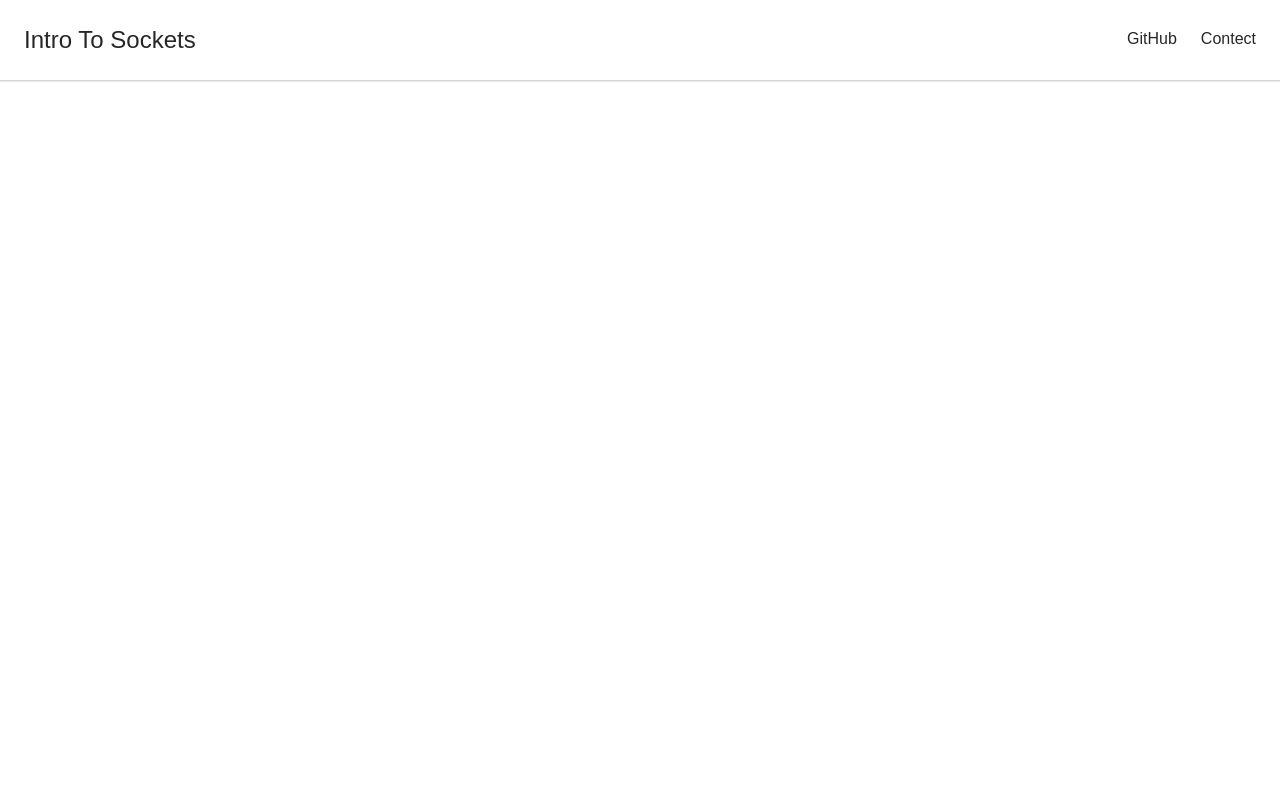
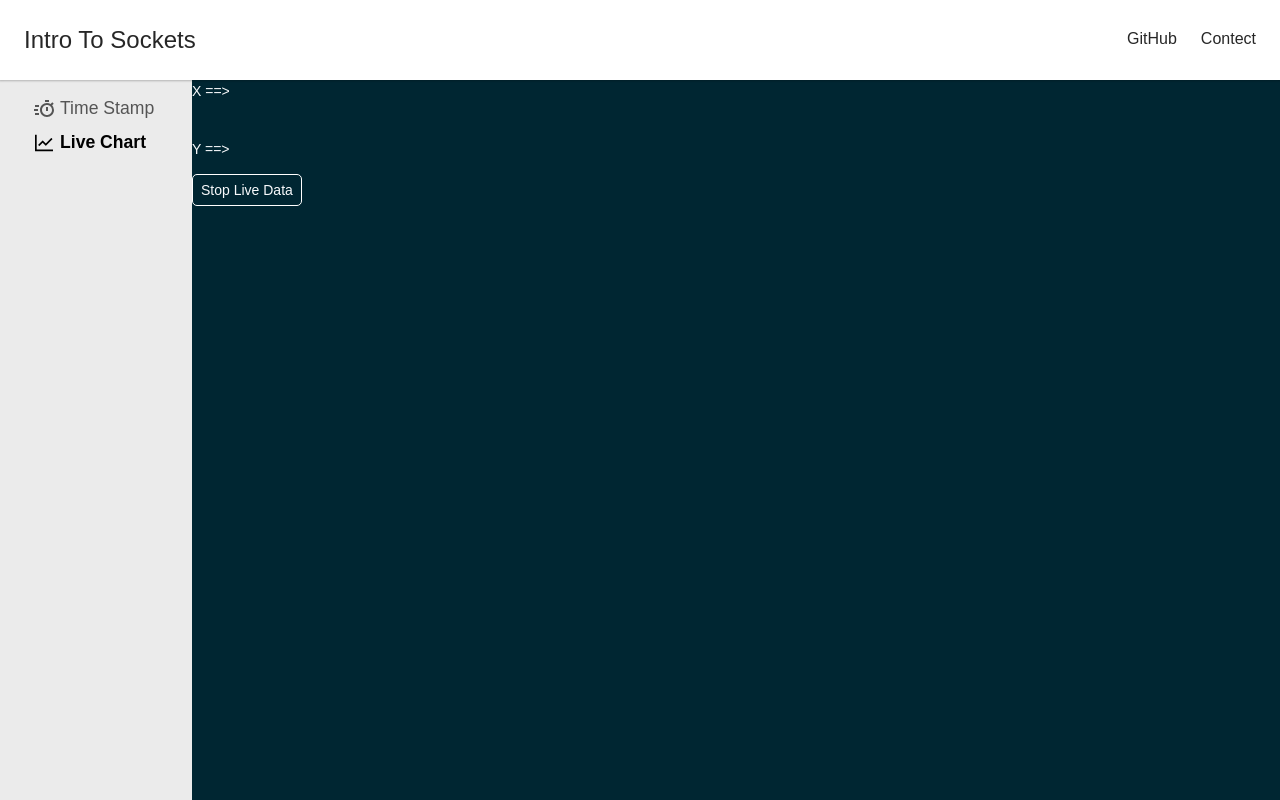
Before and after one commit to munsif12/intro-to-sockets, a React (Create React App) app in the folder client/: page /livechart in a window 1280 px wide. Built offline with nearby package versions, Linux system fonts and the light colour scheme; no server answers.

Commit message:
new page -> live chart
in progress

```diff
--- a/client/src/App.js
+++ b/client/src/App.js
@@ -2,6 +2,7 @@ import Navbar from "./components/Navbar";
 import Layout from './layout'
 import TimeStamp from "./pages/TimeStamp";
 import { BrowserRouter, Routes, Route } from 'react-router-dom';
+import LiveChart from "./pages/LiveChart";
 function App() {
 
   // console.log(selectedDays.map(val => obj[val]?.weight));    -----------> What will be the output of this code! <-------------
@@ -15,12 +16,16 @@ function App() {
             <TimeStamp />
           </Layout >}
           />
-          <Route exact path='/test' element={<Layout >
-            <div className="Test bg-white w-full">
-              {[...Array(100).keys()].map(val => (<p>{`test - val ${val}`}</p>))}</div>
+          <Route exact path='/livechart' element={<Layout >
+            <LiveChart />
           </Layout >}
           />
-
+          <Route exact path='*' element={<Layout >
+            <div className="notFound h-[100%] flex justify-center items-center">
+              <h1 className="text-white text-[7rem]">404 Not Found :( </h1>
+            </div>
+          </Layout >}
+          />
         </Routes>
       </BrowserRouter>
 
--- a/client/src/components/Sidebar.js
+++ b/client/src/components/Sidebar.js
@@ -1,17 +1,20 @@
 import { useEffect, useRef, useState } from 'react';
 import { Link, useLocation } from 'react-router-dom';
-// import { FaBeer } from 'react-icons/fa';
+import { BiTimer } from 'react-icons/bi';
+import { AiOutlineLineChart } from "react-icons/ai";
 
 const sidebarNavItems = [
     {
-        display: 'TimeStamp',
+        display: 'Time Stamp',
         to: '/',
+        icon: <BiTimer />,
         section: ''
     },
     {
-        display: 'Test',
-        to: '/test',
-        section: 'test'
+        display: 'Live Chart',
+        to: '/livechart',
+        icon: <AiOutlineLineChart />,
+        section: 'livechart'
     },
 ]
 
@@ -31,7 +34,8 @@ function Sidebar() {
                 sidebarNavItems.map((item, index) => (
                     <Link to={item.to} key={index}>
                         <div className={`sidebar__menu__item ${activeIndex === index ? 'active' : ''}`}>
-                            <div className="sidebar__menu__item__text">
+                            <div className="sidebar__menu__item__text flex justify-start items-center gap-1">
+                                <span className='text-2xl'>{item.icon}</span>
                                 {item.display}
                             </div>
                         </div>
--- a/client/src/index.css
+++ b/client/src/index.css
@@ -32,7 +32,7 @@
     @apply list-none cursor-pointer
 }
 .navLinks ul li::after{
-        content: '';
+    content: '';
     width: 0px;
     height: 2px;
     display: block;
@@ -67,4 +67,10 @@ font-family:'Titillium Web', sans-serif;
 	 color: #000;
      font-weight: 700;
 }
+
+/* Live Charrt */
+.btnLiveDataStop{
+    border:1px solid white;
+    border-radius:5px;
 }
+}
--- /dev/null
+++ b/client/src/pages/LiveChart.js
@@ -0,0 +1,63 @@
+import React, { useState, useEffect } from 'react'
+import Socket from 'socket.io-client'
+import Chart from 'react-apexcharts'
+
+
+const ENDPOINT = process.env.ENDPOINT || "http://localhost:4001/";
+const options = {
+    chart: {
+        id: "basic-bar"
+    },
+    xaxis: {
+        categories: [1991, 1992, 1993, 1994, 1995, 1996, 1997, 1998]
+    }
+}
+function LiveChart() {
+
+    const socket = Socket(ENDPOINT);
+    const [Status, setStatus] = useState('resume');
+    const [XY, setXY] = useState({
+        X: [],
+        Y: []
+    });
+    useEffect(() => {
+        //to trigger the event on the server
+        socket.emit('getChartValuesXY', { id: 2 });
+        // to get the data after the event is triggered
+        socket.on('result', data => {
+            setXY(prevValue => {
+                return {
+                    X: [...prevValue.X, data.X],
+                    Y: [...prevValue.Y, data.Y]
+                }
+            })
+        })
+    }, []);
+
+    const stopLiveData = () => {
+        if (Status === 'resume') {
+            socket.emit('stopLiveData');
+            setStatus('pause')
+        }
+        else {
+            socket.emit('getChartValuesXY');
+            setStatus('resume')
+        }
+    }
+    return (
+        <div className='text-slate-50'>
+            {/* <Chart
+                options={options}
+                series={XY.X}
+                type="line"
+                width="500"
+            /> */}
+            <p>X {'==>'} {XY.X}</p>
+            <br></br>
+            <p>Y {'==>'} {XY.Y}</p>
+            <button onClick={stopLiveData} className='btnLiveDataStop px-2 py-1 border-color-[white]'>{Status === 'resume' ? 'Stop Live Data' : 'Resume Live Data'}</button>
+        </div>
+    )
+}
+
+export default LiveChart
```
